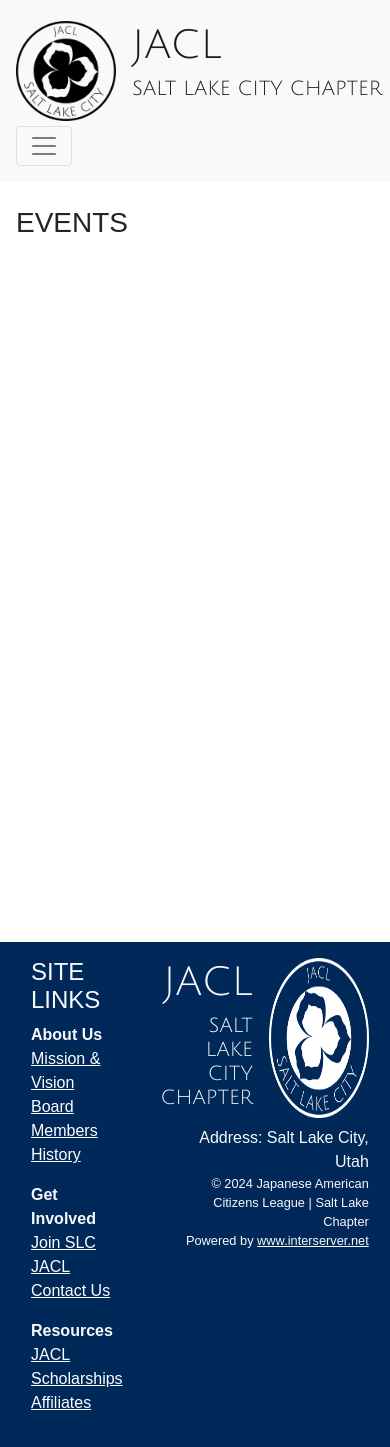
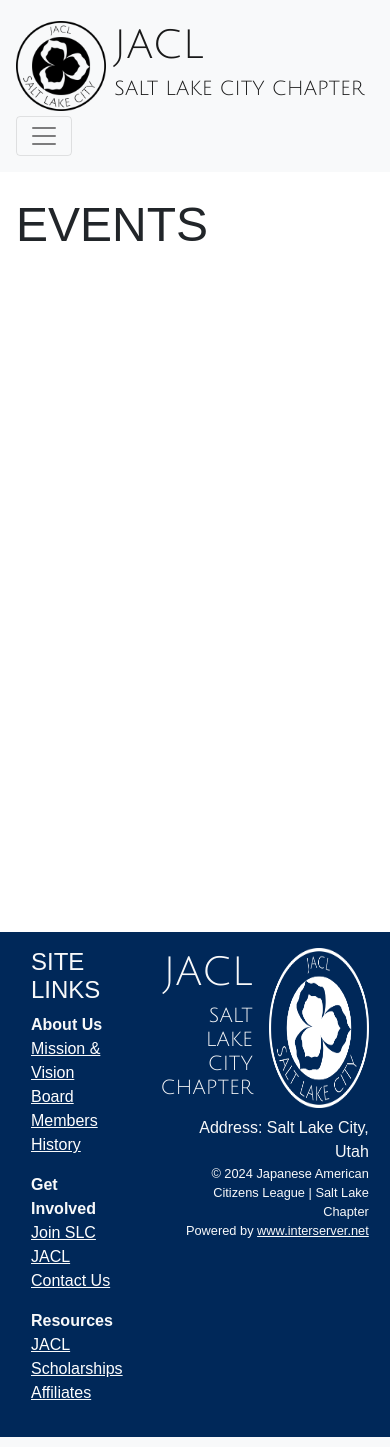
Before and after one commit to cmpt375-2024spring/client-project-jacl, a Django app: page / in a window 390 px wide. Run offline with Django 5.2, Linux system fonts and the light colour scheme; data that the repository does not hold is empty; some libraries are stand-ins or nearby versions; some web fonts are replaced.

Commit message:
arogya: some minor responsiveness adjustments in index and contact

```diff
--- a/app/templates/app/contact.html
+++ b/app/templates/app/contact.html
@@ -4,7 +4,7 @@
 {% endblock title %}
 {% block content %}
     <h2 class="text-center font-family-ysabeau-sc display-3 mt-2">Contact Us</h2>
-    <div class="container-fluid mt-3 d-flex flex-row">
+    <div class="container-fluid mt-3 d-flex flex-row flex-wrap p-2">
         <div class="col-md-6">
             <span class="text-secondary">{% if messages %}
                 {% for message in messages %}
--- a/app/templates/app/index.html
+++ b/app/templates/app/index.html
@@ -14,7 +14,7 @@
     <div class="carousel-inner">
         {% for image in images %}
         <div class="carousel-item {% if forloop.first %}active{% endif %}">
-          <img class="d-block w-100" style="max-height:50vh;object-fit:cover;" src="{% static image.image %}" alt="{{ image.title }}">
+          <img class="d-block w-100" style="height:45vh;object-fit:cover;" src="{% static image.image %}" alt="{{ image.title }}">
         </div>
         {% endfor %}
     </div>
@@ -29,17 +29,15 @@
 </div>
 
 <div class="p-3">
-    <h3 class="font-family-ysabeau-sc my-2">EVENTS</h3>
+    <h3 class="font-family-ysabeau-sc my-2" style="font-size:3rem">EVENTS</h3>
     <div class="col-md-12 d-flex flex-row align-items-center justify-content-center">
-        {% comment %} <div class="col-sm-2 text-center display-4"><i class="bi bi-chevron-left"></i></div> {% endcomment %}
         <div class="col-sm-12 py-3 d-flex flex-row overflow-auto">
             {% for event in events %}
-                <a href="/events" class="mx-2 p-5 bg-secondary col-md-3 d-flex align-items-center justify-content-center text-decoration-none" style="height:150px; background-image: url('{% static event.banner_image %}'); background-size: cover; background-position: center;">
+                <a href="/events" class="mx-2 p-5 d-flex align-items-center justify-content-center text-decoration-none" style="width:20vw; background-image: url('{% static event.banner_image %}'); background-size:cover;background-position:center;">
                     <h3 class="text-center" style="text-shadow: 2px 2px 4px #000000; color: azure">{{ event.title }}</h3>
                 </a>
             {% endfor %}
         </div>
-        {% comment %} <div class="col-sm-2 text-center display-4"><i class="bi bi-chevron-right"></i></div> {% endcomment %}
     </div>
 </div>
 
--- a/app/templates/app/navbar.html
+++ b/app/templates/app/navbar.html
@@ -1,9 +1,9 @@
 {% load static %}
 <nav class="navbar navbar-expand-lg navbar-light bg-light py-3 font-family-ysabeau-sc">
     <a class="navbar-brand d-flex flex-row" href="/">
-        <img alt="JACL Salt Lake City Logo" src="{% static "images/logo/JACL_Flower.webp" %}" style="mix-blend-mode:multiply; margin-right: .5rem;" width="100">
+        <img alt="JACL Salt Lake City Logo" src="{% static "images/logo/JACL_Flower.webp" %}" style="mix-blend-mode:multiply" width="90">
         <span class="d-flex flex-column ml-2 font-family-julius-sans">
-            <h1 class="display-5">JACL</h1>
+            <h1>JACL</h1>
             <h5>SALT LAKE CITY CHAPTER</h5>
         </span>
     </a>
```
